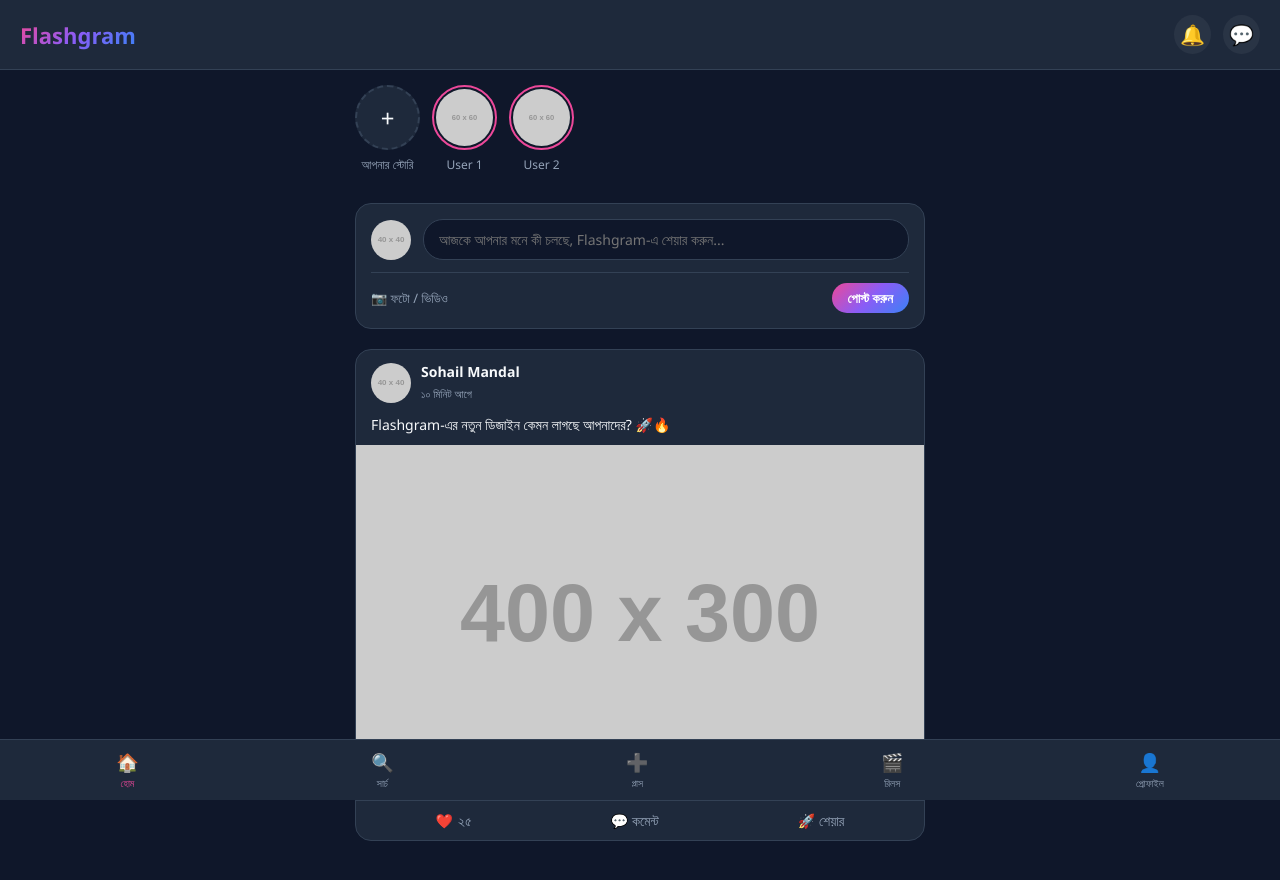
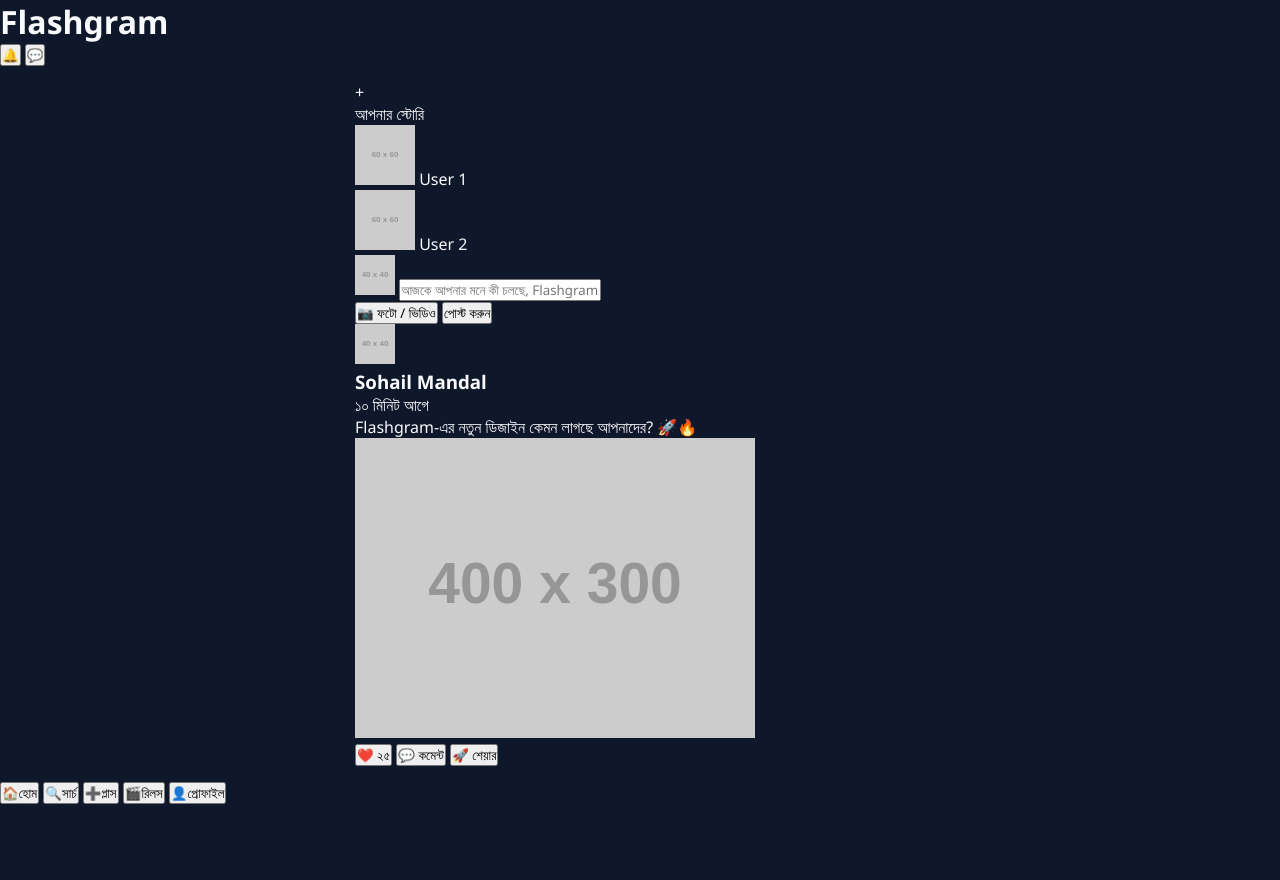
Before and after one commit to sohel622/Flashgram5555, a plain HTML site: page index.html in a window 1280 px wide. Drawn offline with Linux system fonts and the light colour scheme; placeholder pictures from the web are drawn by us.

```diff
--- a/css/style.css
+++ b/css/style.css
@@ -1,262 +1,10 @@
-/* ১. গ্লোবাল স্টাইল এবং কালার ভ্যারিয়েবল */
 :root {
-    --bg-primary: #0f172a;      /* মূল ডার্ক ব্যাকগ্রাউন্ড */
-    --bg-secondary: #1e293b;    /* কার্ড ও সেকশনের ব্যাকগ্রাউন্ড */
-    --text-main: #f8fafc;       /* প্রধান লেখার রং (সাদা) */
-    --text-muted: #94a3b8;      /* হালকা লেখার রং (ধূসর) */
-    --accent-gradient: linear-gradient(135deg, #ec4899, #8b5cf6, #3b82f6); /* ফ্ল্যাশগ্রামের গ্রুডিয়েন্ট */
-    --border-color: #334155;    /* বর্ডার বা ডিভাইডার কালার */
-    --primary-color: #6366f1;
+    --bg-primary: #0f172a;
+    --bg-secondary: #1e293b;
+    --text-main: #f8fafc;
+    --text-muted: #94a3b8;
+    --border-color: #334155;
 }
-
-* {
-    margin: 0;
-    padding: 0;
-    box-sizing: border-box;
-    font-family: 'Segoe UI', Tahoma, Geneva, Verdana, sans-serif;
-}
-
-body {
-    background-color: var(--bg-primary);
-    color: var(--text-main);
-    padding-bottom: 70px; /* নিচের বটম নেভ বারের জন্য জায়গা রাখা হলো */
-}
-
-/* ২. টপ নেভিগেশন বার */
-.top-nav {
-    display: flex;
-    justify-content: space-between;
-    align-items: center;
-    padding: 15px 20px;
-    background-color: var(--bg-secondary);
-    border-bottom: 1px solid var(--border-color);
-    position: sticky;
-    top: 0;
-    z-index: 100;
-}
-
-.logo {
-    font-size: 22px;
-    font-weight: 800;
-    background: var(--accent-gradient);
-    -webkit-background-clip: text;
-    -webkit-text-fill-color: transparent;
-}
-
-.nav-icons {
-    display: flex;
-    gap: 12px;
-}
-
-.icon-btn {
-    background: none;
-    border: none;
-    font-size: 20px;
-    cursor: pointer;
-    padding: 6px;
-    border-radius: 50%;
-    background-color: rgba(255, 255, 255, 0.05);
-}
-
-/* ৩. মেইন কন্টেইনার */
-.main-container {
-    max-width: 600px;
-    margin: 0 auto;
-    padding: 15px;
-}
-
-/* ৪. স্টোরি সেকশন */
-.stories-container {
-    display: flex;
-    gap: 12px;
-    overflow-x: auto;
-    padding-bottom: 10px;
-    margin-bottom: 20px;
-    scrollbar-width: none; /* স্ক্রলবার হাইড করার জন্য */
-}
-
-.stories-container::-webkit-scrollbar {
-    display: none;
-}
-
-.story {
-    display: flex;
-    flex-direction: column;
-    align-items: center;
-    gap: 6px;
-    font-size: 12px;
-    color: var(--text-muted);
-    flex-shrink: 0;
-    cursor: pointer;
-}
-
-.story img, .my-story .add-story-btn {
-    width: 65px;
-    height: 65px;
-    border-radius: 50%;
-    object-fit: cover;
-    border: 2px solid #ec4899;
-    padding: 2px;
-}
-
-.my-story .add-story-btn {
-    display: flex;
-    align-items: center;
-    justify-content: center;
-    background-color: var(--bg-secondary);
-    font-size: 24px;
-    color: var(--text-main);
-    border: 2px dashed var(--border-color);
-}
-
-/* ৫. পোস্ট তৈরি করার বক্স (Create Post) */
-.create-post-card {
-    background-color: var(--bg-secondary);
-    border: 1px solid var(--border-color);
-    border-radius: 16px;
-    padding: 15px;
-    margin-bottom: 20px;
-}
-
-.post-input-box {
-    display: flex;
-    align-items: center;
-    gap: 12px;
-    margin-bottom: 12px;
-}
-
-.avatar {
-    width: 40px;
-    height: 40px;
-    border-radius: 50%;
-    object-fit: cover;
-}
-
-.post-input-box input {
-    width: 100%;
-    background-color: var(--bg-primary);
-    border: 1px solid var(--border-color);
-    border-radius: 20px;
-    padding: 10px 15px;
-    color: var(--text-main);
-    outline: none;
-    font-size: 14px;
-}
-
-.post-actions {
-    display: flex;
-    justify-content: space-between;
-    align-items: center;
-    border-top: 1px solid var(--border-color);
-    padding-top: 10px;
-}
-
-.action-btn {
-    background: none;
-    border: none;
-    color: var(--text-muted);
-    font-size: 13px;
-    cursor: pointer;
-    display: flex;
-    align-items: center;
-    gap: 5px;
-}
-
-.post-submit {
-    background: var(--accent-gradient);
-    color: white;
-    padding: 6px 16px;
-    border-radius: 20px;
-    font-weight: 600;
-}
-
-/* ৬. পোস্ট কার্ড (Feed) */
-.post-card {
-    background-color: var(--bg-secondary);
-    border: 1px solid var(--border-color);
-    border-radius: 16px;
-    margin-bottom: 20px;
-    overflow: hidden;
-}
-
-.post-header {
-    display: flex;
-    align-items: center;
-    gap: 10px;
-    padding: 12px 15px;
-}
-
-.user-info h3 {
-    font-size: 14px;
-    font-weight: 600;
-    color: var(--text-main);
-}
-
-.post-time {
-    font-size: 11px;
-    color: var(--text-muted);
-}
-
-.post-content p {
-    padding: 0 15px 10px 15px;
-    font-size: 14px;
-    line-height: 1.4;
-}
-
-.post-image {
-    width: 100%;
-    max-height: 350px;
-    object-fit: cover;
-}
-
-.post-footer {
-    display: flex;
-    justify-content: space-around;
-    padding: 10px;
-    border-top: 1px solid var(--border-color);
-}
-
-.post-footer button {
-    background: none;
-    border: none;
-    color: var(--text-muted);
-    font-size: 14px;
-    cursor: pointer;
-    display: flex;
-    align-items: center;
-    gap: 5px;
-}
-
-/* ৭. বটম নেভিগেশন বার (Mobile App Style) */
-.bottom-nav {
-    position: fixed;
-    bottom: 0;
-    left: 0;
-    width: 100%;
-    background-color: var(--bg-secondary);
-    border-top: 1px solid var(--border-color);
-    display: flex;
-    justify-content: space-around;
-    padding: 10px 0;
-    z-index: 100;
-}
-
-.nav-item {
-    background: none;
-    border: none;
-    display: flex;
-    flex-direction: column;
-    align-items: center;
-    color: var(--text-muted);
-    font-size: 18px;
-    cursor: pointer;
-    gap: 2px;
-}
-
-.nav-item span {
-    font-size: 10px;
-}
-
-.nav-item.active {
-    color: #ec4899;
-  }
+* { margin: 0; padding: 0; box-sizing: border-box; font-family: 'Segoe UI', sans-serif; }
+body { background-color: var(--bg-primary); color: var(--text-main); padding-bottom: 70px; }
+.main-container { max-width: 600px; margin: 0 auto; padding: 15px; }
```
